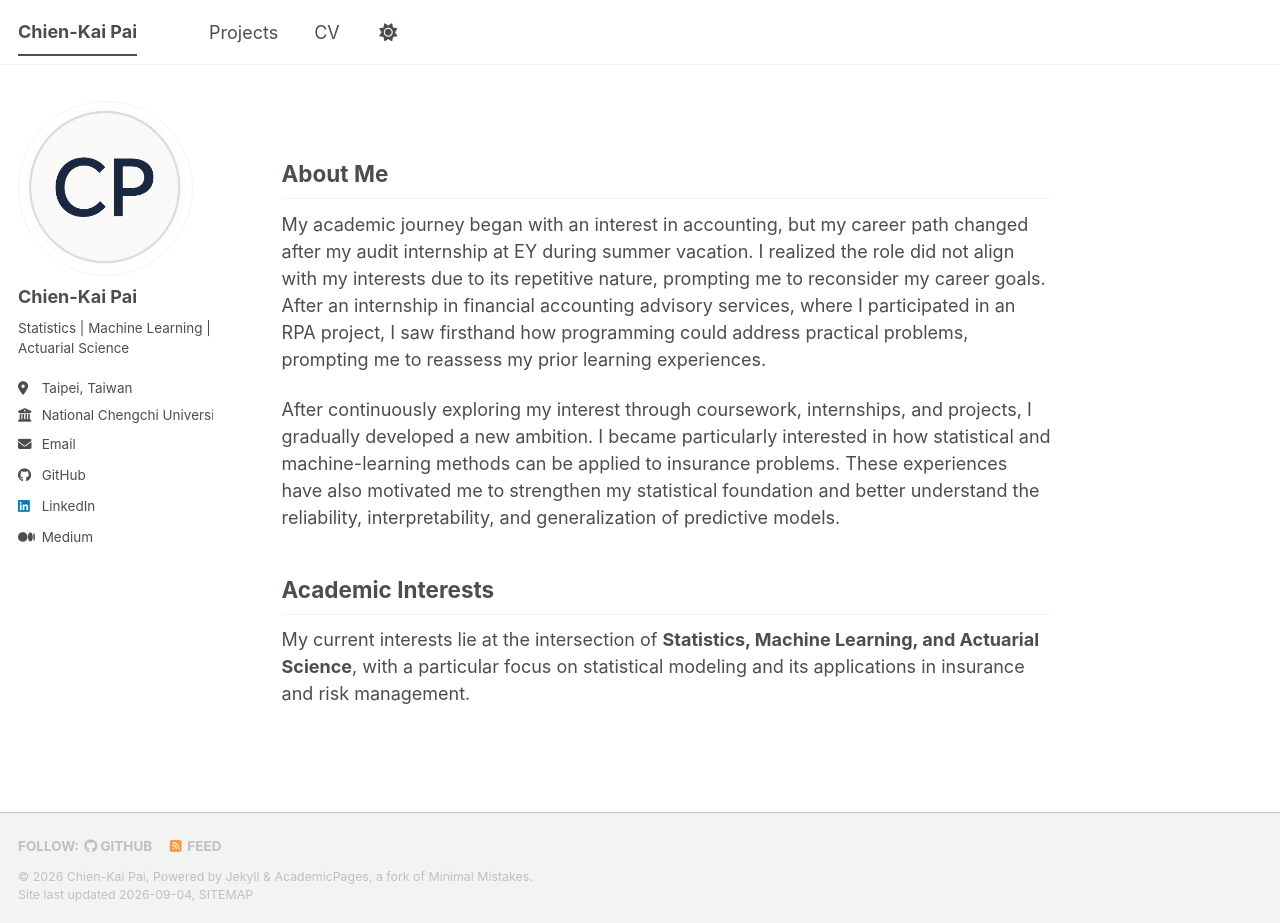
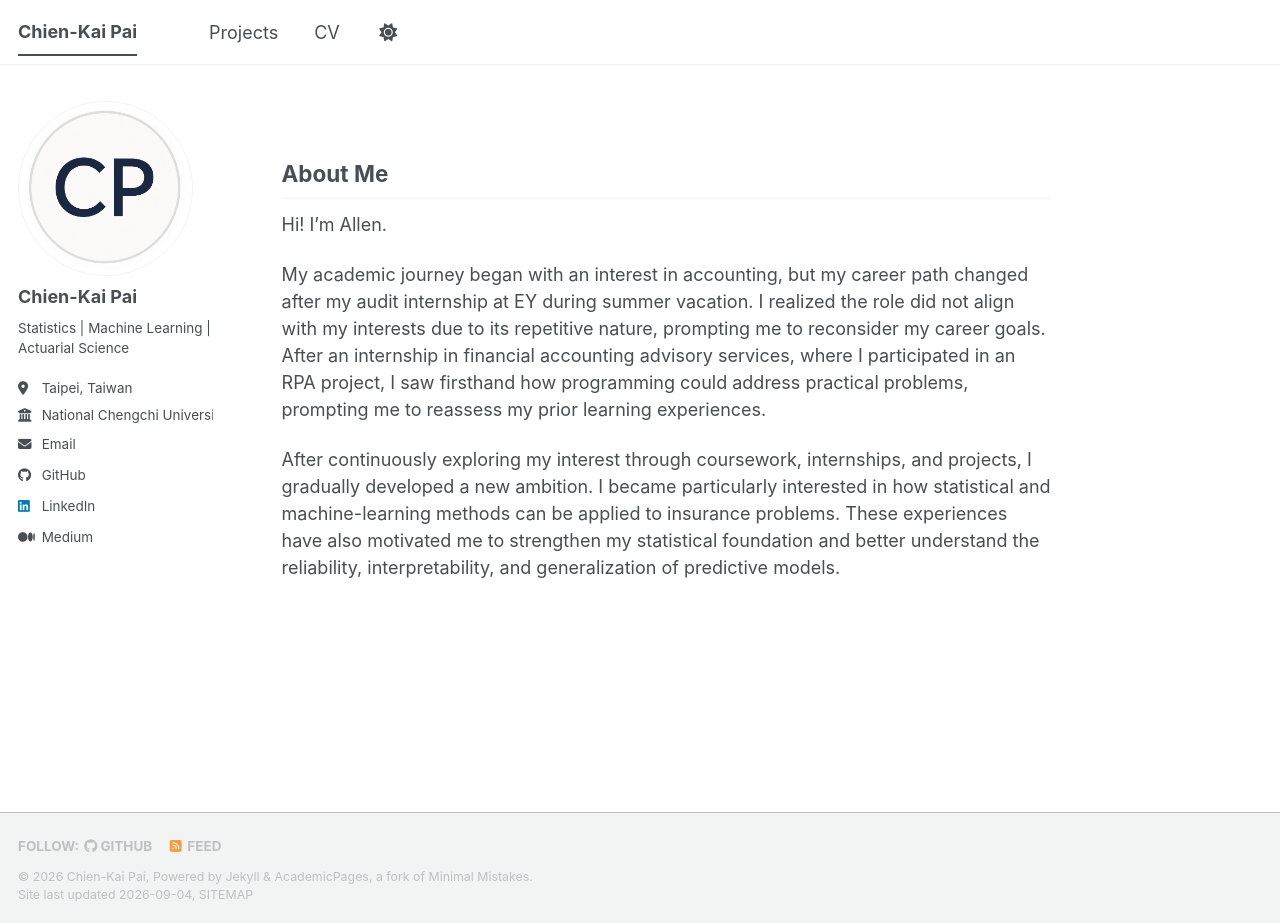
Before and after one commit to Allen9102/Allen9102.github.io, a Jekyll site: the page built from _pages/about.md, in a window 1280 px wide and 923 px high. Built offline with Jekyll 4.4.1, drawn with Linux system fonts in a browser that asks for light colours; a style sheet for code colours, icons or effects is not loaded.

Commit message:
Update About Me section with personal background
Added a personal introduction and revised academic interests.

```diff
--- a/_pages/about.md
+++ b/_pages/about.md
@@ -8,11 +8,8 @@ redirect_from:
 ---
 
 ## About Me
+Hi! I'm Allen.
 
 My academic journey began with an interest in accounting, but my career path changed after my audit internship at EY during summer vacation. I realized the role did not align with my interests due to its repetitive nature, prompting me to reconsider my career goals. After an internship in financial accounting advisory services, where I participated in an RPA project, I saw firsthand how programming could address practical problems, prompting me to reassess my prior learning experiences.
 
 After continuously exploring my interest through coursework, internships, and projects, I gradually developed a new ambition. I became particularly interested in how statistical and machine-learning methods can be applied to insurance problems. These experiences have also motivated me to strengthen my statistical foundation and better understand the reliability, interpretability, and generalization of predictive models.
-
-## Academic Interests
-
-My current interests lie at the intersection of **Statistics, Machine Learning, and Actuarial Science**, with a particular focus on statistical modeling and its applications in insurance and risk management.
```
